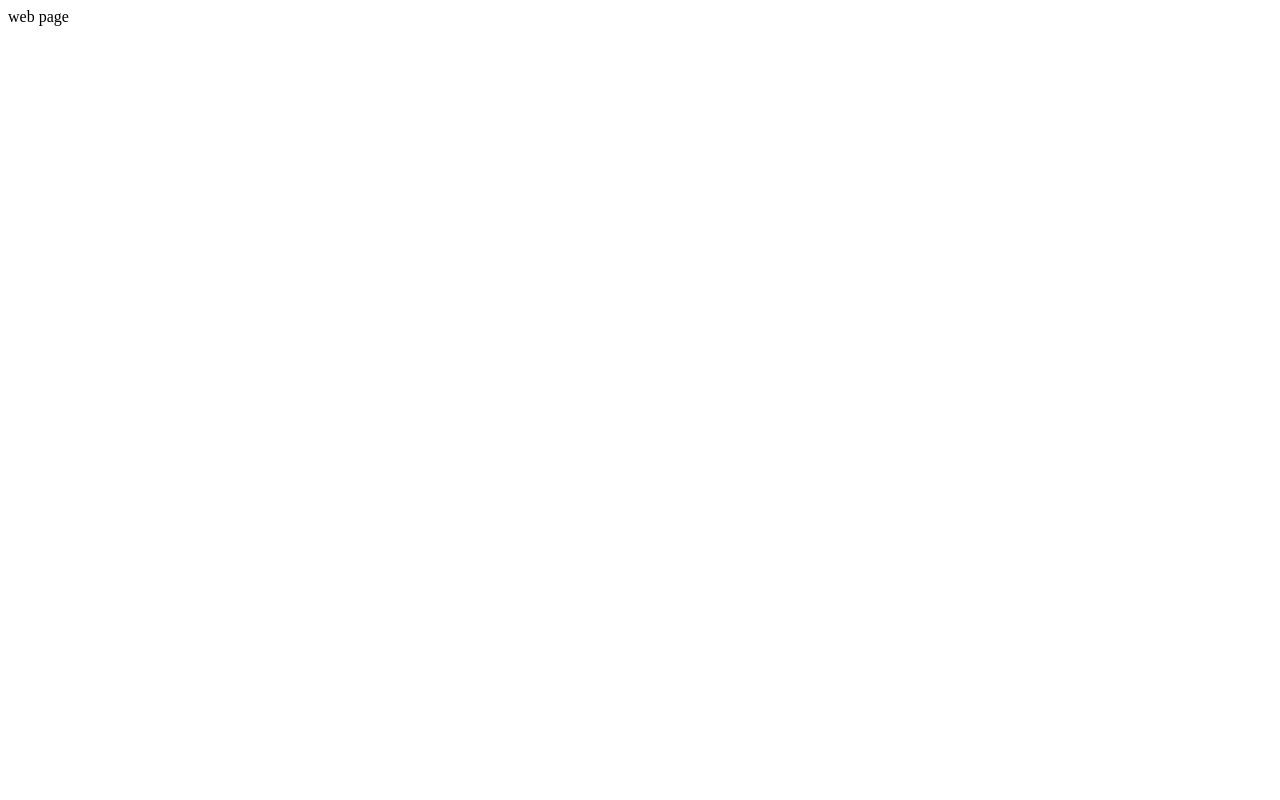
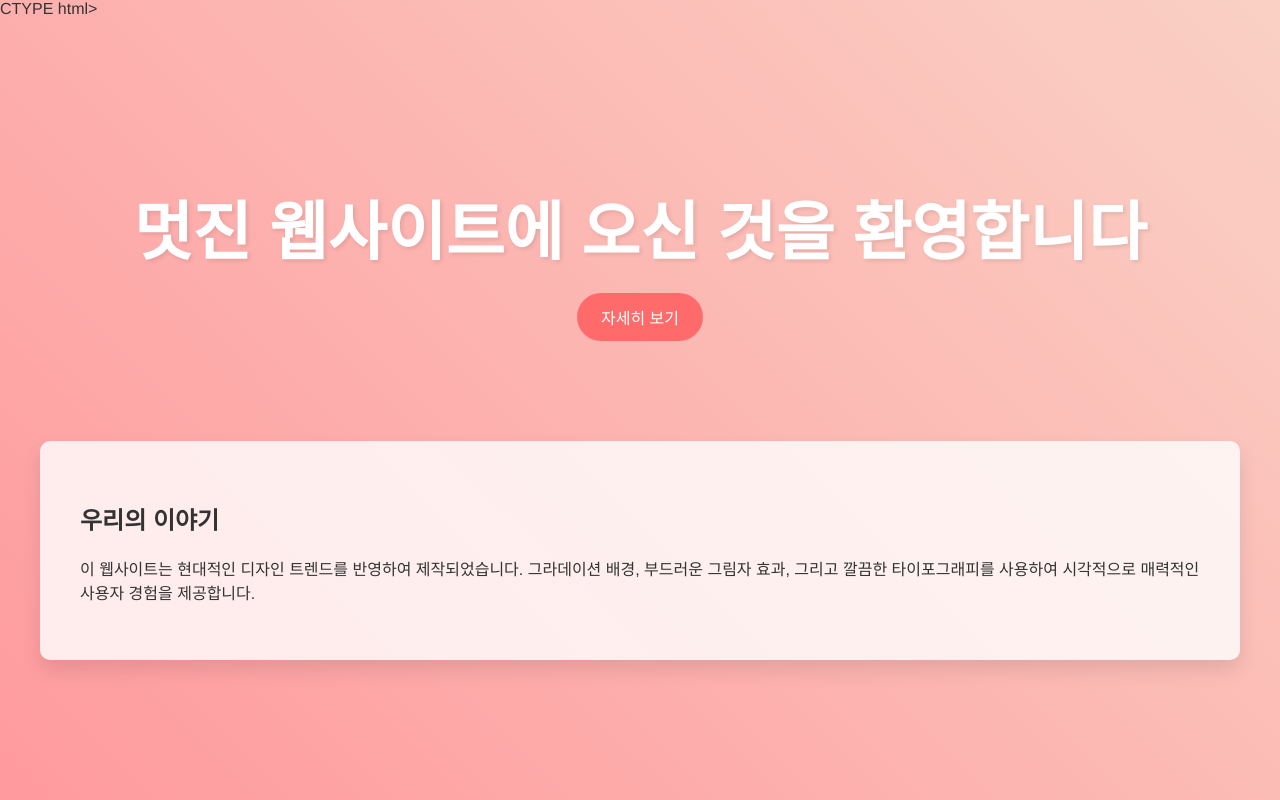
Before and after one commit to xndks137/aws, a plain HTML site: page index.html in a window 1280 px wide. Drawn offline with Linux system fonts and the light colour scheme.

Commit message:
state-1.8

```diff
--- a/index.html
+++ b/index.html
@@ -1 +1,68 @@
-web page
+CTYPE html>
+<html lang="ko">
+	  <head>
+		      <meta charset="UTF-8" />
+		          <meta name="viewport" content="width=device-width, initial-scale=1.0" />
+			      <title>트렌디한 웹사이트</title>
+			          <style>
+      body {
+	                font-family: 'Helvetica Neue', sans-serif;
+			          margin: 0;
+				            padding: 0;
+					              background: linear-gradient(45deg, #ff9a9e 0%, #fad0c4 99%, #fad0c4 100%);
+						                color: #333;
+								      }
+            .container {
+		              max-width: 1200px;
+			                margin: 0 auto;
+					          padding: 20px;
+						        }
+	          header {
+			            text-align: center;
+				              padding: 100px 0;
+					            }
+		        h1 {
+				          font-size: 4em;
+					            margin-bottom: 20px;
+						              color: #fff;
+							                text-shadow: 2px 2px 4px rgba(0,0,0,0.1);
+									      }
+			      .content {
+				                background: rgba(255,255,255,0.8);
+						          border-radius: 10px;
+							            padding: 40px;
+								              box-shadow: 0 10px 20px rgba(0,0,0,0.1);
+									            }
+			            .btn {
+					              display: inline-block;
+						                padding: 12px 24px;
+								          background: #ff6b6b;
+									            color: #fff;
+										              text-decoration: none;
+											                border-radius: 30px;
+													          transition: all 0.3s ease;
+														        }
+				          .btn:hover {
+						            background: #ff8787;
+							              transform: translateY(-3px);
+								                box-shadow: 0 5px 15px rgba(0,0,0,0.2);
+										      }
+					      </style>
+					        </head>
+						  <body>
+							      <div class="container">
+								            <header>
+										            <h1>멋진 웹사이트에 오신 것을 환영합니다</h1>
+											            <a href="#" class="btn">자세히 보기</a>
+												          </header>
+													        <div class="content">
+															        <h2>우리의 이야기</h2>
+																        <p>
+																	          이 웹사이트는 현대적인 디자인 트렌드를 반영하여 제작되었습니다.
+																		            그라데이션 배경, 부드러운 그림자 효과, 그리고 깔끔한 타이포그래피를
+																			              사용하여 시각적으로 매력적인 사용자 경험을 제공합니다.
+																				              </p>
+																					            </div>
+																						        </div>
+																							  </body>
+</html>
```
